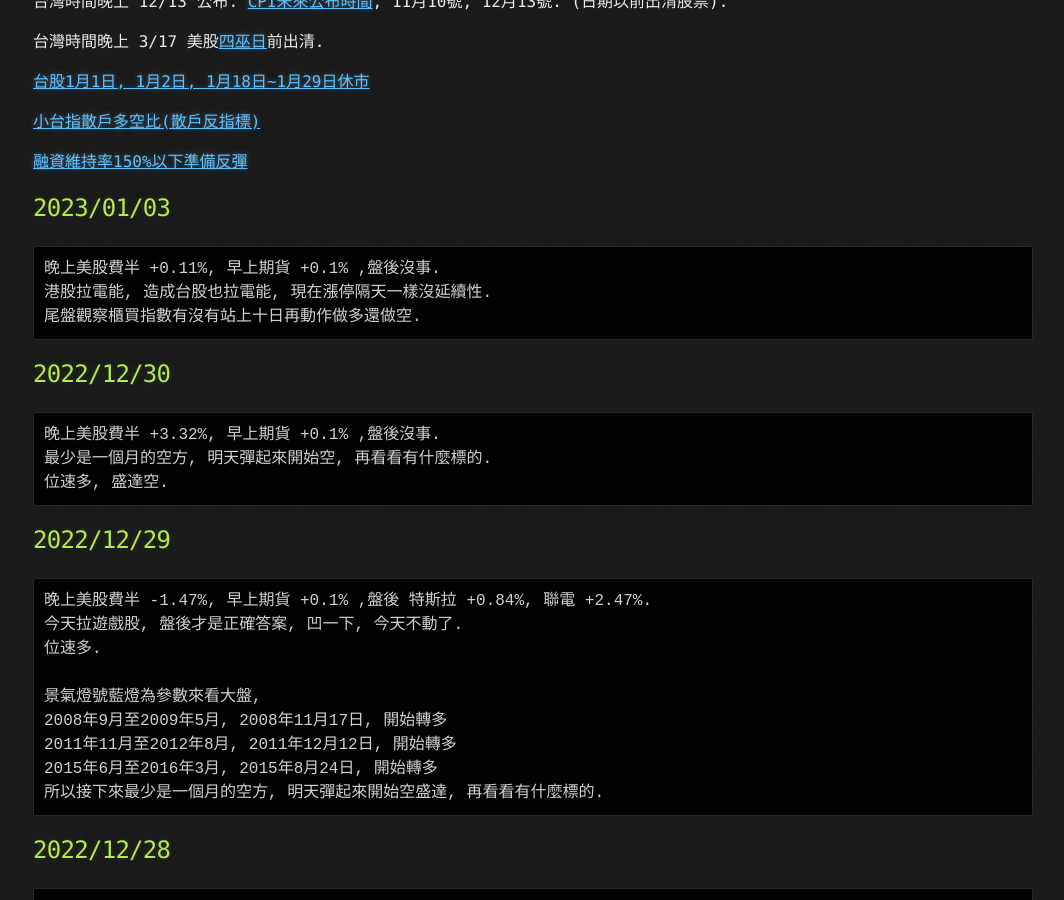
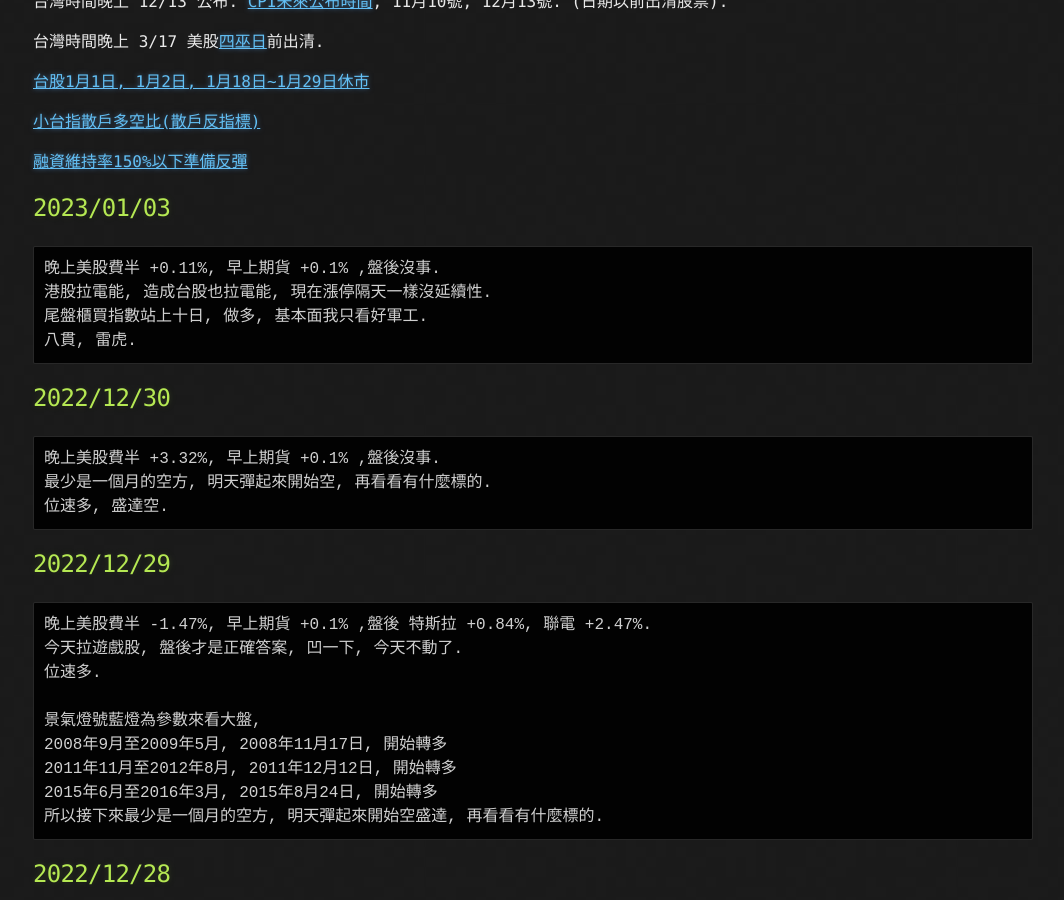
Before and after one commit to lepg5487/Stock_God, a Jekyll site: the page built from index.md, in a window 1280 px wide and 900 px high, scrolled down 428 px. Shown: the whole window, without its empty margins (107-1171 px from the left). Built offline with Jekyll 4.4.1, drawn with Linux system fonts in a browser that asks for light colours; our own code applies the rules of GitHub Pages for plain Markdown files.

Commit message:
Update index.md

````diff
--- a/index.md
+++ b/index.md
@@ -24,7 +24,8 @@ layout: testlayouts
 ```
 晚上美股費半 +0.11%, 早上期貨 +0.1% ,盤後沒事.
 港股拉電能, 造成台股也拉電能, 現在漲停隔天一樣沒延續性.
-尾盤觀察櫃買指數有沒有站上十日再動作做多還做空.
+尾盤櫃買指數站上十日, 做多, 基本面我只看好軍工.
+八貫, 雷虎.
 ```
 
 ## 2022/12/30
````
